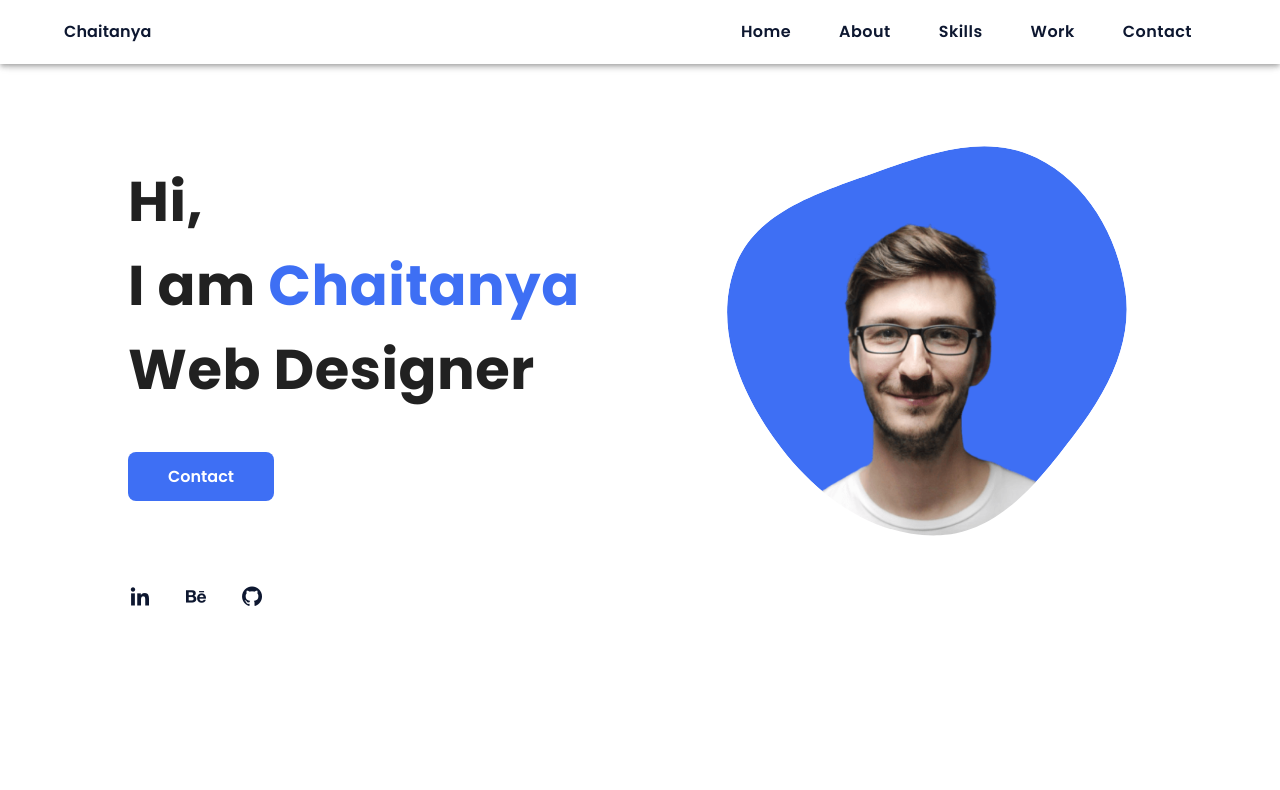
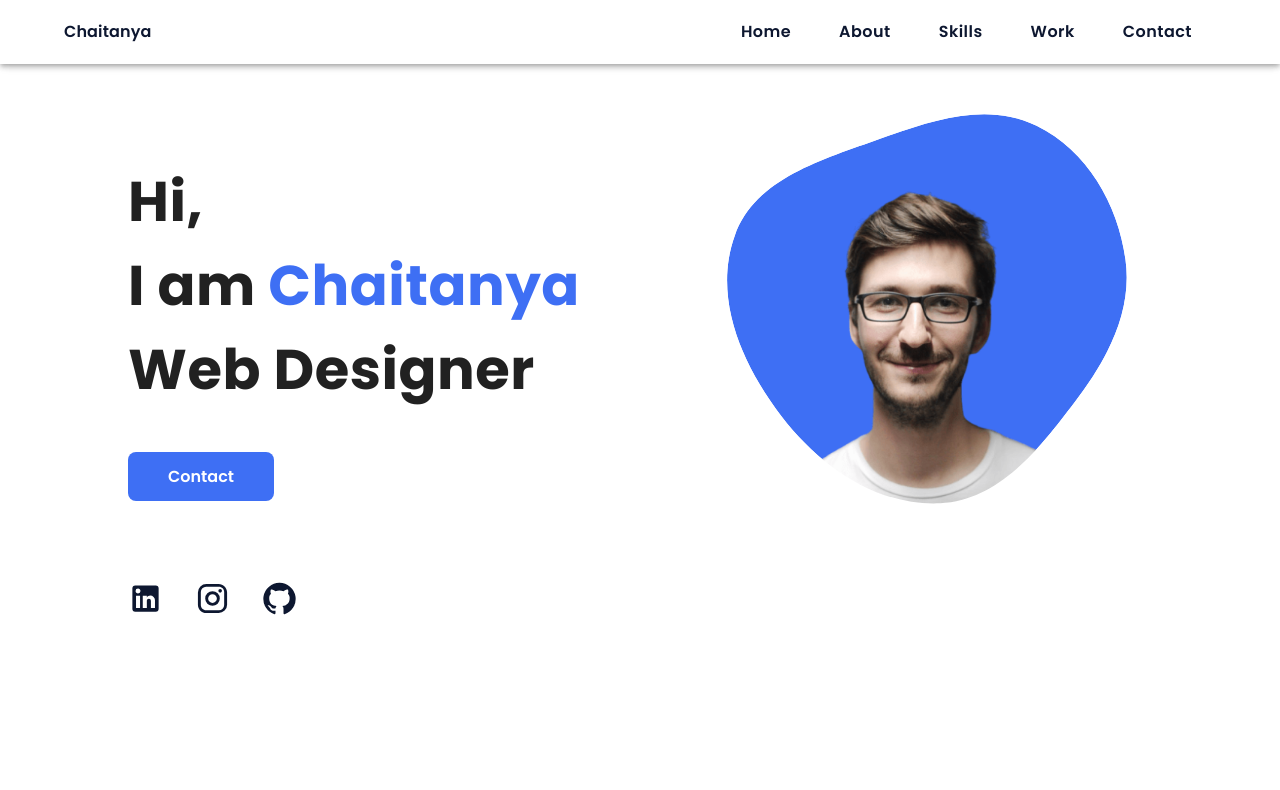
Before and after one commit to Chaitanya037/react-materialui-training, a React (Vite) app: page / in a window 1280 px wide. Shown: the top 790 px of the page. Built offline with nearby package versions, Linux system fonts and the light colour scheme.

Commit message:
Social media icons and other changes

```diff
--- a/src/assets/css/styles.css
+++ b/src/assets/css/styles.css
@@ -252,16 +252,6 @@ img {
   .home {
     padding: 4rem 0 2rem;
   }
-  .home__social {
-    padding-top: 0;
-    padding-bottom: 2.5rem;
-    flex-direction: row;
-    align-self: flex-end;
-  }
-  .home__social-icon {
-    margin-bottom: 0;
-    margin-right: var(--mb-4);
-  }
   .home__img {
     width: 300px;
     bottom: 25%;
--- a/src/components/molecules/Intro.css
+++ b/src/components/molecules/Intro.css
@@ -6,26 +6,7 @@
 .home__data {
   align-self: center;
 }
-.home__title {
-  font-size: var(--big-font-size);
-  margin-bottom: var(--mb-5);
-}
-.home__title-color {
-  color: var(--first-color);
-}
-.home__social {
-  display: flex;
-  flex-direction: column;
-}
-.home__social-icon {
-  width: max-content;
-  margin-bottom: var(--mb-2);
-  font-size: 1.5rem;
-  color: var(--second-color);
-}
-.home__social-icon:hover {
-  color: var(--first-color);
-}
+
 .home__img {
   position: absolute;
   right: 0;
--- a/src/components/molecules/Intro.jsx
+++ b/src/components/molecules/Intro.jsx
@@ -1,7 +1,11 @@
 /* eslint-disable react/no-unknown-property */
-import { Box, Paper, Stack } from "@mui/material";
+import { Box, Paper } from "@mui/material";
 import Link from "@mui/material/Link";
 import Typography from "@mui/material/Typography";
+
+import LinkedInIcon from "@mui/icons-material/LinkedIn";
+import InstagramIcon from "@mui/icons-material/Instagram";
+import GitHubIcon from "@mui/icons-material/GitHub";
 
 import perfil from "../../assets/img/perfil.png";
 import "./Intro.css";
@@ -19,7 +23,6 @@ const Intro = () => {
       >
         <Box className="home__data">
           <Typography
-            className="home__title"
             component="h1"
             sx={{
               fontSize: "var(--big-font-size)",
@@ -29,7 +32,18 @@ const Intro = () => {
             }}
           >
             Hi,
-            <br /> I am <span className="home__title-color">Chaitanya</span>
+            <br /> I am{" "}
+            <Typography
+              component="span"
+              sx={{
+                fontSize: "var(--big-font-size)",
+                fontWeight: "bold",
+                fontFamily: '"Poppins", sans-serif',
+                color: "var(--first-color)",
+              }}
+            >
+              Chaitanya
+            </Typography>
             <br /> Web Designer
           </Typography>
           <Link
@@ -41,17 +55,47 @@ const Intro = () => {
             Contact
           </Link>
         </Box>
-        <Stack direction={"row"} className="home__social">
-          <a href="" className="home__social-icon">
-            <i className="bx bxl-linkedin"></i>
-          </a>
-          <a href="" className="home__social-icon">
-            <i className="bx bxl-behance"></i>
-          </a>
-          <a href="" className="home__social-icon">
-            <i className="bx bxl-github"></i>
-          </a>
-        </Stack>
+        <Box>
+          <Link
+            href=""
+            underline="none"
+            sx={{
+              mb: 2,
+              mr: 4,
+              fontSize: "1.5rem",
+              "&:hover": { color: "var(--first-color)" },
+            }}
+            color="var(--second-color)"
+          >
+            <LinkedInIcon fontSize="large" />
+          </Link>
+          <Link
+            href=""
+            underline="none"
+            sx={{
+              mb: 2,
+              mr: 4,
+              fontSize: "1.5rem",
+              "&:hover": { color: "var(--first-color)" },
+            }}
+            color="var(--second-color)"
+          >
+            <InstagramIcon fontSize="large" />
+          </Link>
+          <Link
+            href=""
+            underline="none"
+            sx={{
+              mb: 2,
+              mr: 4,
+              fontSize: "1.5rem",
+              "&:hover": { color: "var(--first-color)" },
+            }}
+            color="var(--second-color)"
+          >
+            <GitHubIcon fontSize="large" />
+          </Link>
+        </Box>
         <Box
           className="home__img"
           sx={{
```
